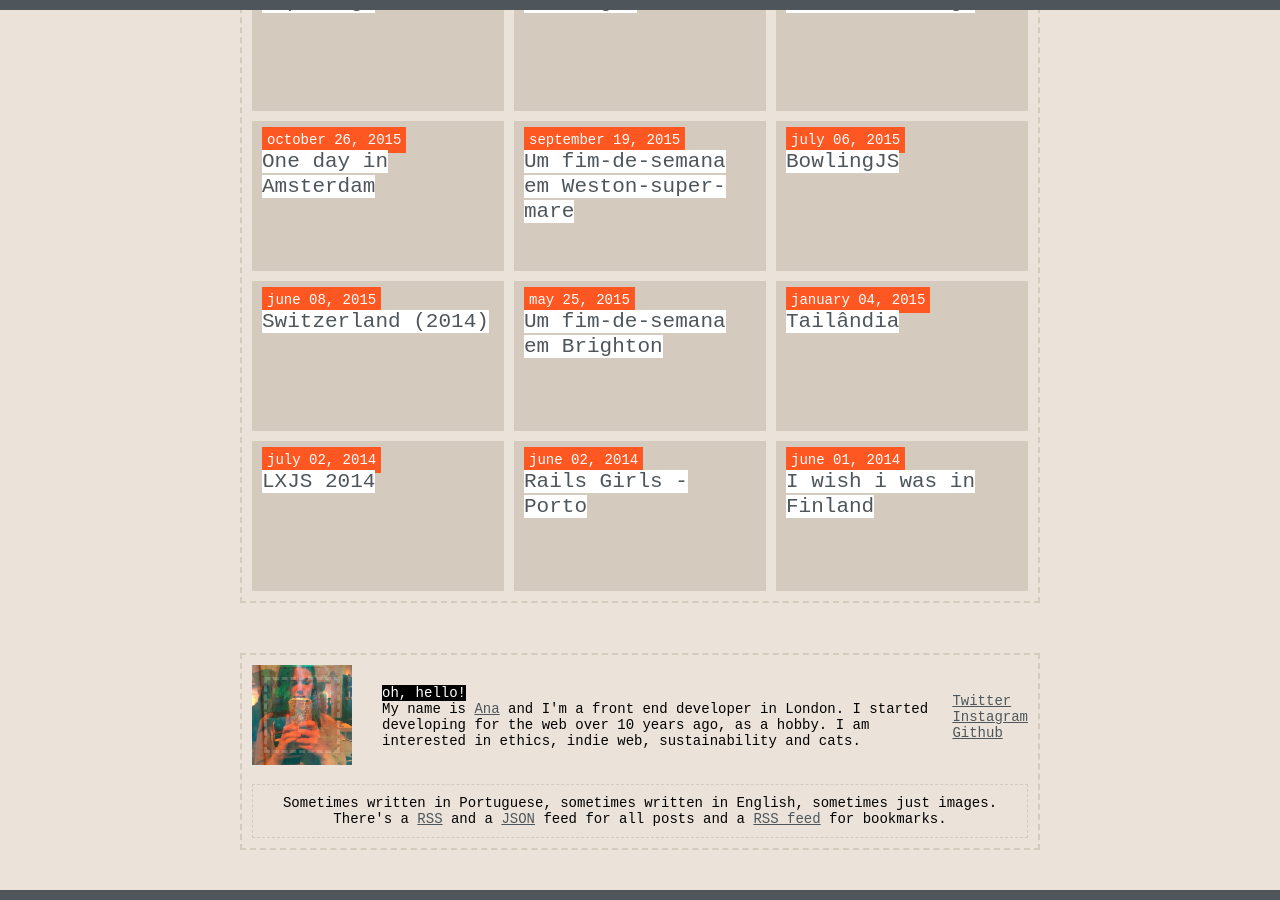
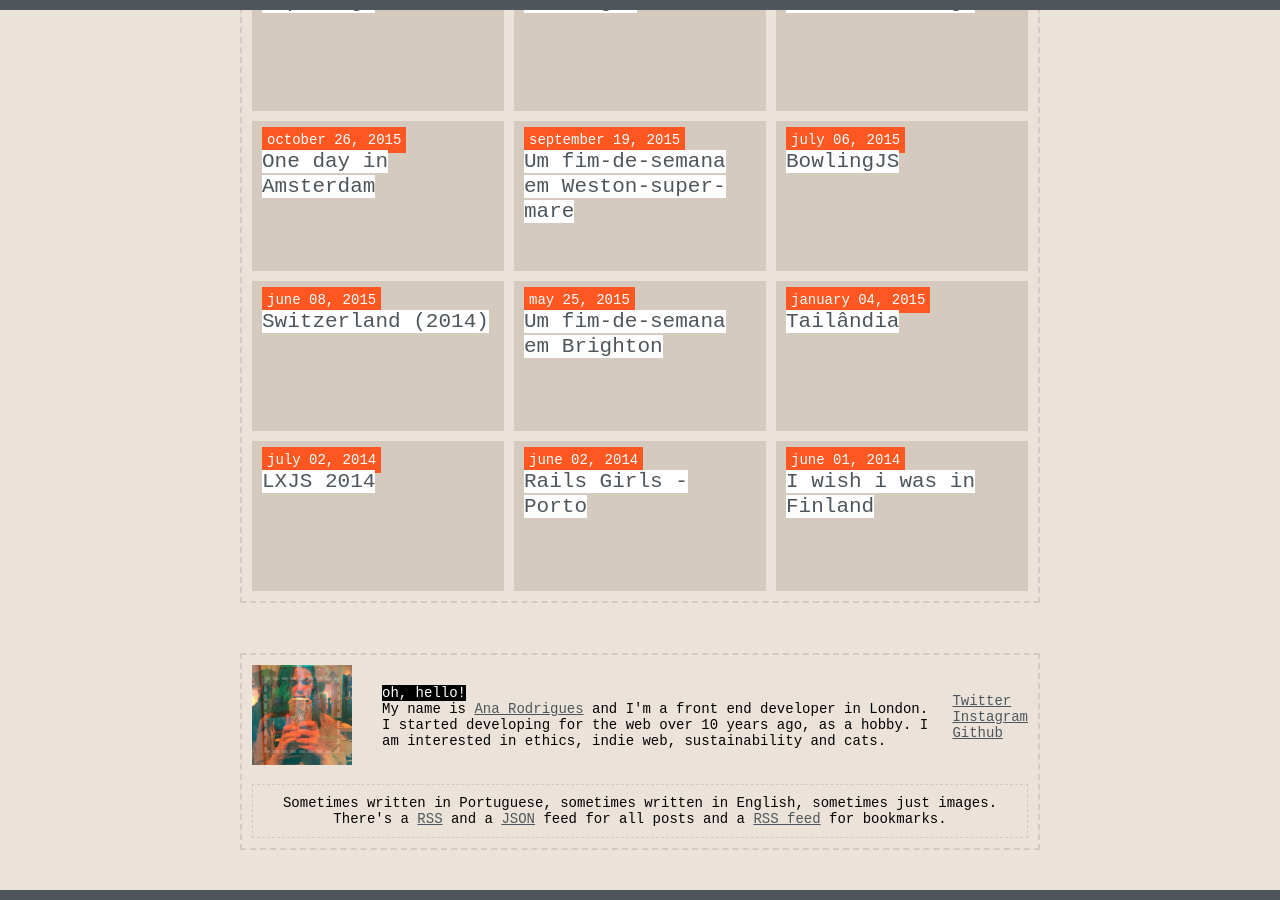
Before and after one commit to ohhelloana/ohhelloana, a Jekyll site: the page built from index.md, in a window 1280 px wide and 900 px high, scrolled down 5021 px. Built offline with Jekyll 4.4.1, drawn with Linux system fonts in a browser that asks for light colours.

Commit message:
Add authorship;

```diff
--- a/_includes/footer.html
+++ b/_includes/footer.html
@@ -9,7 +9,7 @@
       <div class="bio">
         <span class="greeting">oh, hello!</span>
         <p class="p-note">
-          My name is <a href="http://ohhelloana.blog" class="url u-url" rel="me"><span class="p-name">Ana</span></a> and I'm a front end developer in <span class="locality">London</span>.
+          My name is <a href="http://ohhelloana.blog" class="url u-url" rel="me"><span class="p-name u-author">Ana Rodrigues</span></a> and I'm a front end developer in <span class="locality">London</span>.
           I started developing for the web over 10 years ago, as a hobby. I am interested in ethics, indie web, sustainability and cats.</p>
       </div>
 
```
